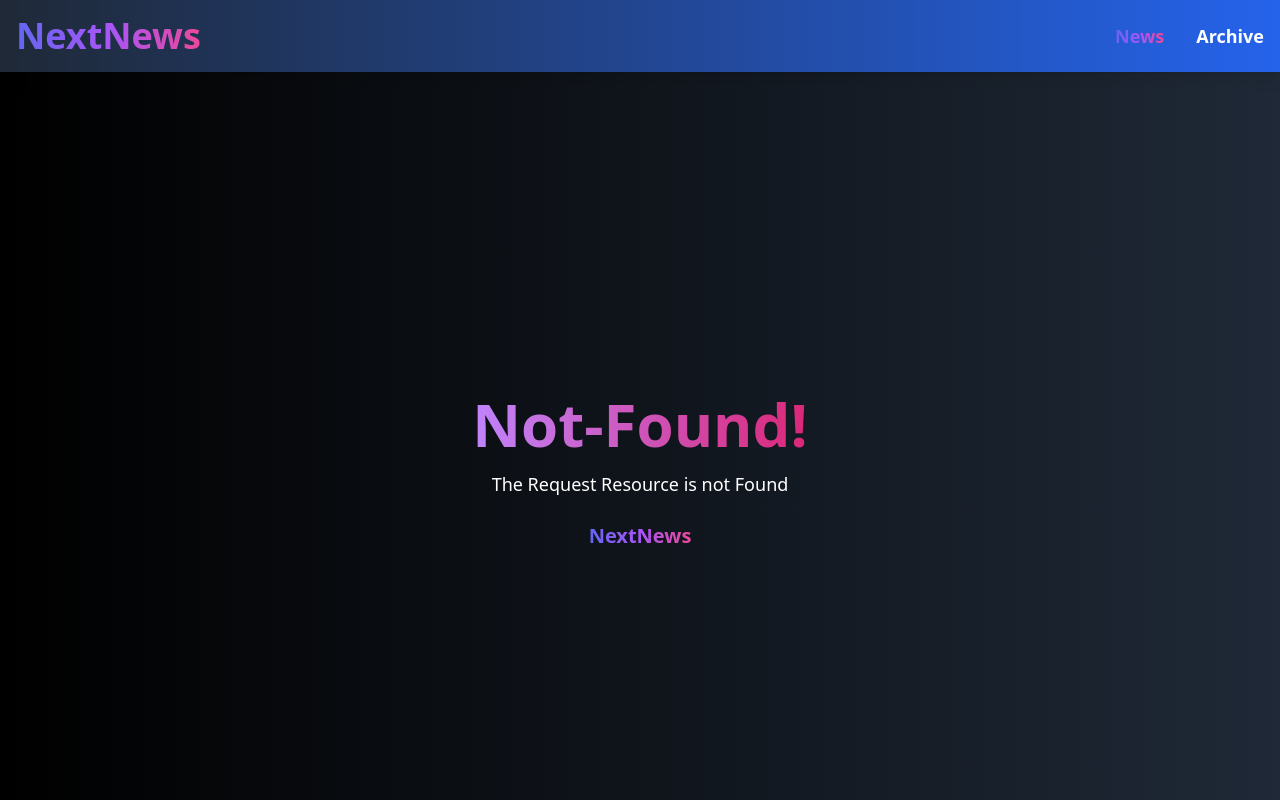
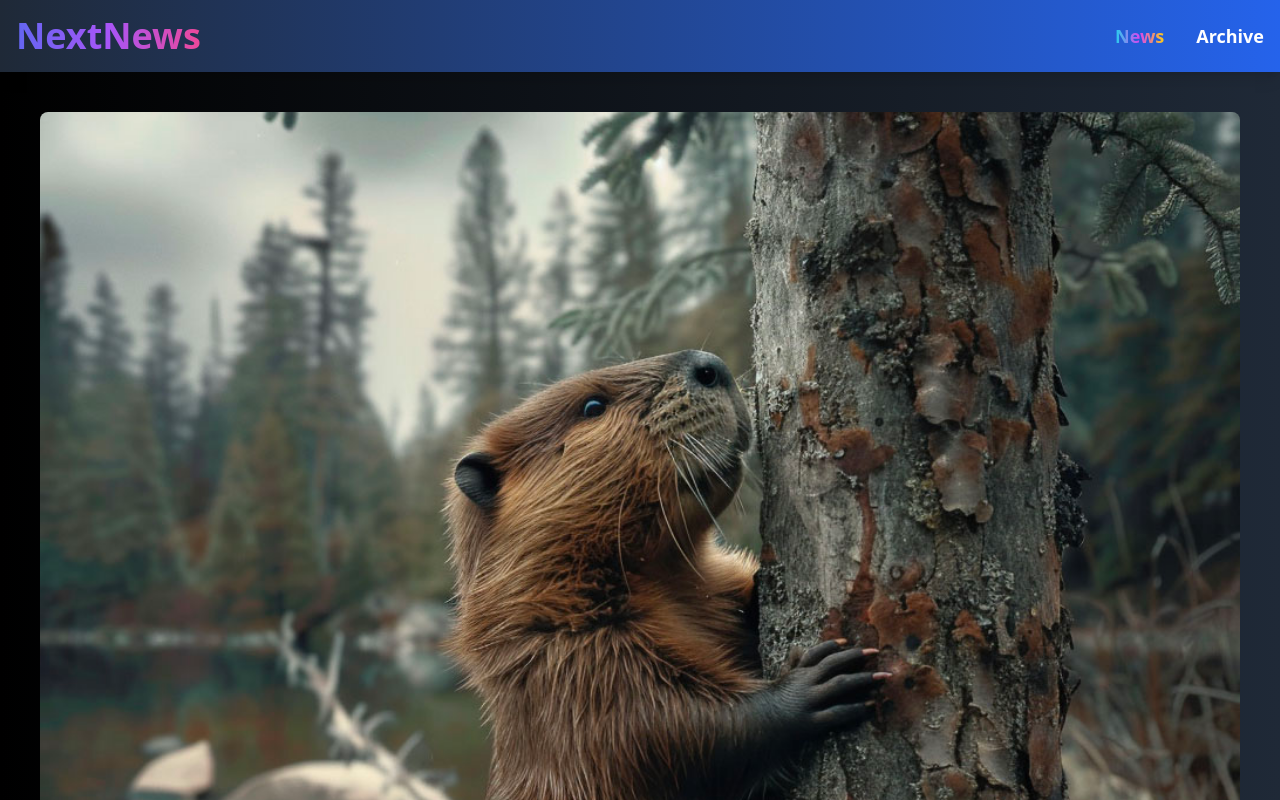
Before and after one commit to sai2963/NextNews, a Next.js app: page /news/beaver-plague/image in a window 1280 px wide. Before the commit this address had no page. Shown: the top 800 px of the page. Built offline with nearby package versions, Linux system fonts and the light colour scheme.

Commit message:
image view done

```diff
--- /dev/null
+++ b/src/app/archive/@archive/[[...filter]]/error.js
@@ -0,0 +1,17 @@
+"use client";
+export default function FilterError({ error }) {
+  return (
+    <div>
+        <span className=" block text-center m-8 ">
+        <h1 className="text-6xl font-extrabold bg-clip-text text-transparent bg-gradient-to-r from-purple-400 to-pink-600">
+        {" "}
+        An Error Occured
+      </h1>
+      <p className=" text-xl font-bold bg-clip-text text-transparent bg-gradient-to-r from-indigo-500 via-purple-500 to-pink-500">
+        {error.message}
+      </p>
+        </span>
+
+    </div>
+  );
+}
--- a/src/app/archive/@archive/[[...filter]]/page.js
+++ b/src/app/archive/@archive/[[...filter]]/page.js
@@ -31,7 +31,13 @@ export default function FilteredNewsPage({ params }) {
   if (news && news.length > 0) {
     newsContent = <News_List news={news} />;
   }
-
+  if (
+    (selectedYear && !getAvailableNewsYears().includes(+selectedYear)) ||
+    (selectedMonth &&
+      !getAvailableNewsMonths(selectedYear).includes(+selectedMonth))
+  ) {
+    throw new Error('Invalid Error')
+  }
     return (
       <div>
         <header id="archive-header">
--- /dev/null
+++ b/src/app/news/[slug]/(.)image/page.js
@@ -0,0 +1,25 @@
+import { DUMMY_NEWS } from "@/dummy-news";
+import Image from "next/image";
+import { notFound } from "next/navigation";
+
+export default function ImageView({ params }) {
+  const newsId = params.slug;
+  const newsItem = DUMMY_NEWS.find((newsItem) => newsItem.slug === newsId);
+  if (!newsItem) {
+    notFound();
+  }
+  return (
+    <div>
+      <h1>Intercepted Routes</h1>
+      <div className="m-10">
+        <Image
+          src={`/images/news/${newsItem.image}`}
+          alt={newsItem.title}
+          width={800}
+          height={450}
+          className="w-full h-auto rounded-lg object-cover"
+        />
+      </div>
+    </div>
+  );
+}
--- /dev/null
+++ b/src/app/news/[slug]/image/page.js
@@ -0,0 +1,22 @@
+import { DUMMY_NEWS } from "@/dummy-news";
+import Image from "next/image";
+import { notFound } from "next/navigation";
+
+export default function ImageView({ params }) {
+  const newsId = params.slug;
+  const newsItem = DUMMY_NEWS.find((newsItem) => newsItem.slug === newsId);
+  if (!newsItem) {
+    notFound();
+  }
+  return (
+    <div className="m-10">
+      <Image
+        src={`/images/news/${newsItem.image}`}
+        alt={newsItem.title}
+        width={800}
+        height={450}
+        className="w-full h-auto rounded-lg object-cover"
+      />
+    </div>
+  );
+}
--- a/src/app/news/[slug]/page.js
+++ b/src/app/news/[slug]/page.js
@@ -1,17 +1,19 @@
 import { notFound } from "next/navigation";
 import { DUMMY_NEWS } from "@/dummy-news";
 import Image from "next/image";
+import Link from "next/link";
 
 export default function NewsDetailPage({ params }) {
   const newsId = params.slug;
   const newsItem = DUMMY_NEWS.find((newsItem) => newsItem.slug === newsId);
-    if(!newsItem){
+  if (!newsItem) {
     notFound();
   }
   return (
     <div className="bg-black text-white min-h-screen p-6">
       <article className="max-w-3xl mx-auto bg-gray-900 p-8 rounded-lg shadow-lg">
         <header className="mb-6">
+          <Link href={`/news/${newsItem.slug}/image`}>
             <Image
               src={`/images/news/${newsItem.image}`}
               alt={newsItem.title}
@@ -19,6 +21,8 @@ export default function NewsDetailPage({ params }) {
               height={450}
               className="w-full h-auto rounded-lg object-cover"
             />
+          </Link>
+
           <h1 className="text-3xl font-bold mt-6">{newsItem.title}</h1>
           <time dateTime={newsItem.date} className="block mt-2 text-gray-400">
             {newsItem.date}
--- a/src/components/nav-link.js
+++ b/src/components/nav-link.js
@@ -10,7 +10,7 @@ export default function NavLink({ href, children }) {
         href={href}
         className={
           path.startsWith(href)
-            ? "text-l font-extrabold bg-clip-text text-transparent bg-gradient-to-r from-indigo-500 via-purple-500 to-pink-500"
+            ? "text-lg font-extrabold bg-clip-text text-transparent bg-gradient-to-r from-cyan-400 via-fuchsia-500 to-yellow-400"
             : undefined
         }
       >
```
Lines whose indentation alone changed are shown as unchanged.
